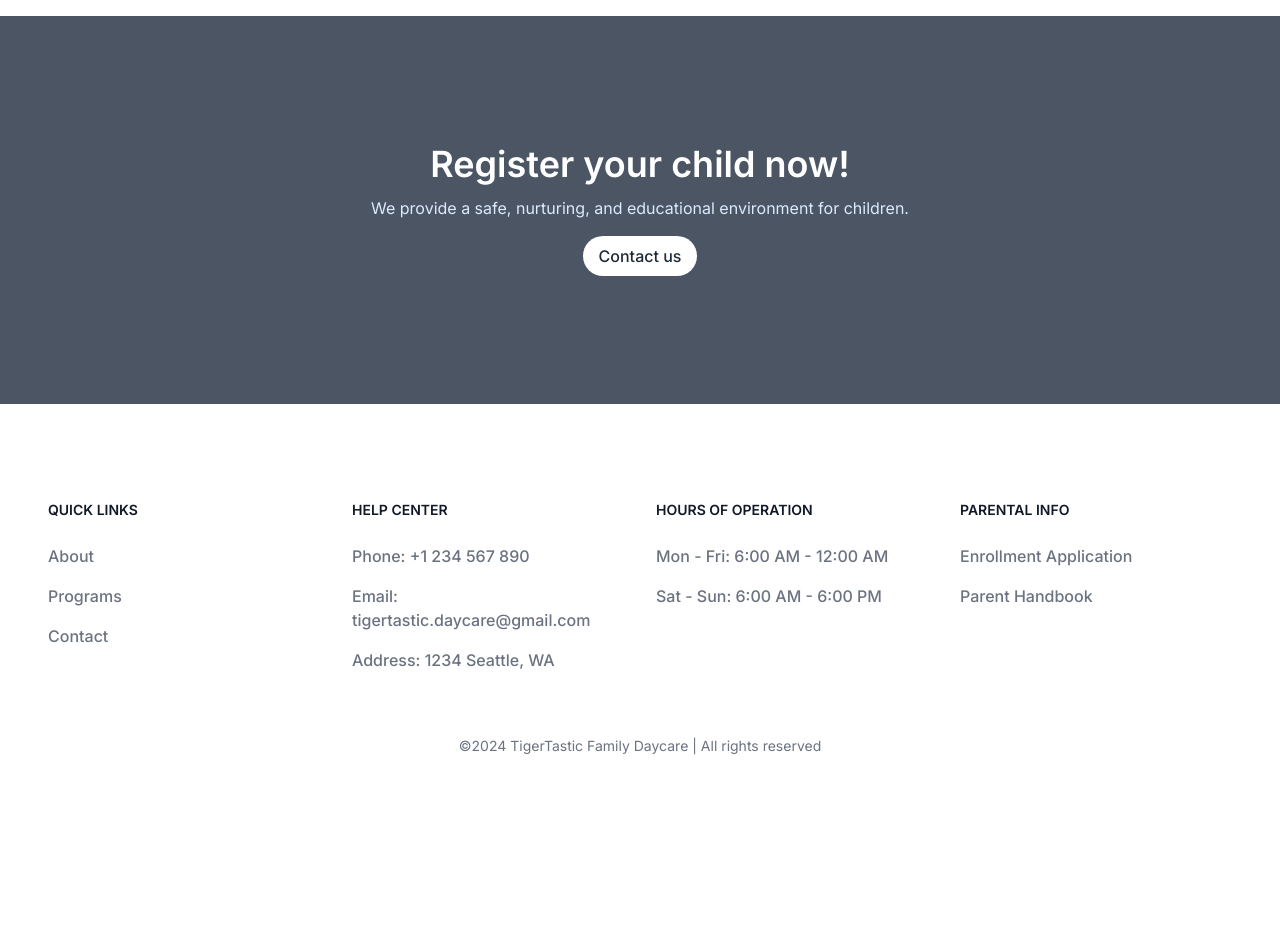
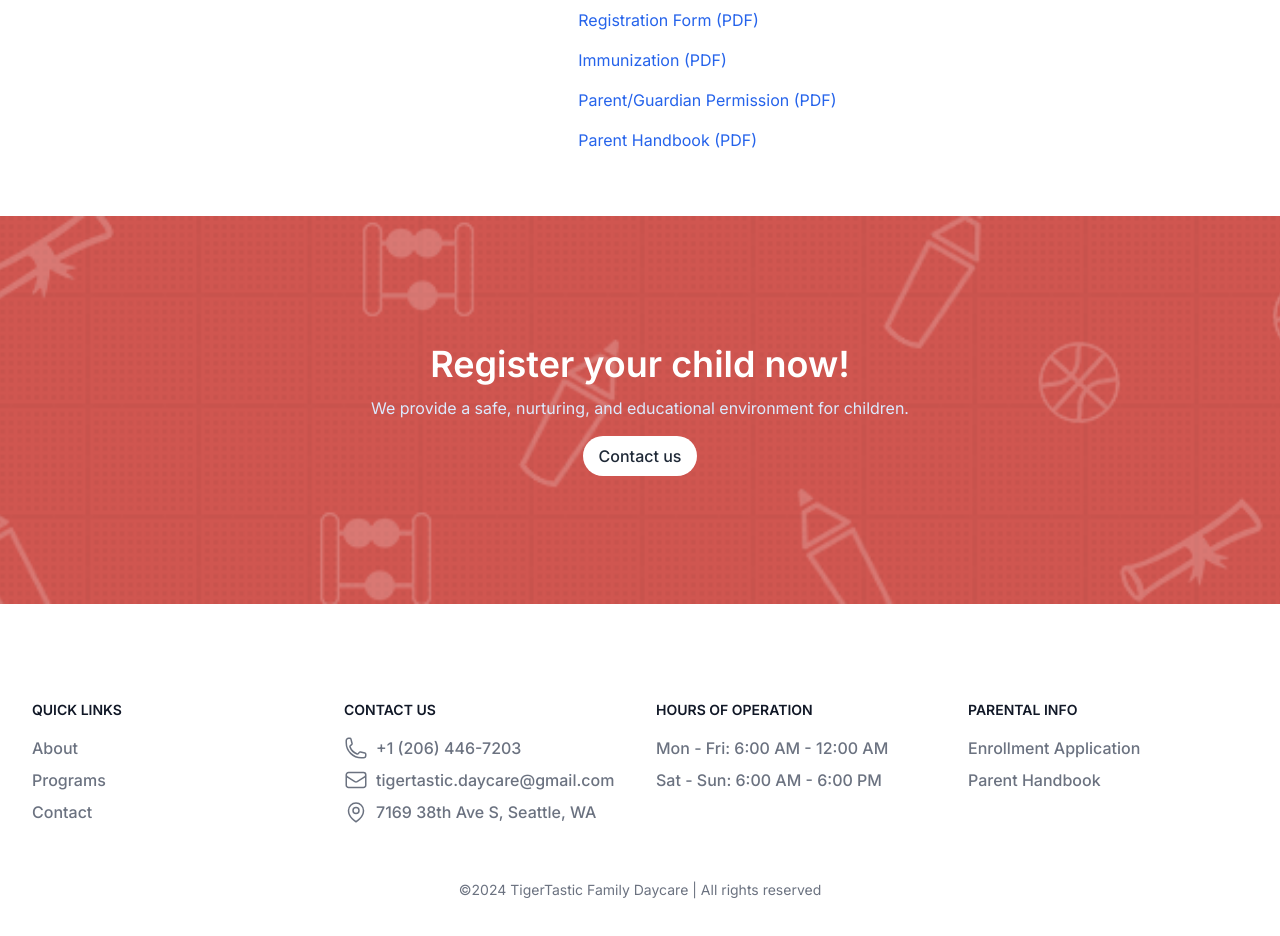
Before and after one commit to nabdi7/tigertastic, a Next.js app: page /about in a window 1280 px wide. Shown: the part 1180-2116 px from the top of the page. Before the commit the page ends 1952 px from the top, so only its background shows below. Built offline with nearby package versions, Linux system fonts and the light colour scheme.

Commit message:
updated pages

```diff
--- a/src/app/globals.css
+++ b/src/app/globals.css
@@ -25,4 +25,5 @@ body {
   .custom-screen {
     @apply max-w-screen-xl mx-auto px-4 md:px-8;
   }
+
 }
--- a/src/components/aboutPage/About.tsx
+++ b/src/components/aboutPage/About.tsx
@@ -4,13 +4,20 @@ import Image from "next/image";
 const About = () => {
   return (
     <>
-      <div className="py-8 text-center">
+      <div
+        className="py-8 text-center"
+        style={{
+          backgroundImage: `url('/cta.png')`,
+          backgroundSize: "cover",
+          backgroundPosition: "center",
+        }}
+      >
         <h2 className="text-3xl font-semibold text-gray-800 sm:text-3xl mb-10">
           About Us
           <div className="w-20 h-1 bg-blue-600 mx-auto mb-5 mt-2"></div>
         </h2>
       </div>
-      <section className="">
+      <section className="pt-10">
         <div className="max-w-screen-xl mx-auto px-4 text-gray-600 gap-x-12 items-start justify-between lg:flex md:px-8">
           <div className="sm:hidden lg:block lg:max-w-xl">
             <Image
@@ -21,7 +28,7 @@ const About = () => {
               height={500}
             />
           </div>
-          <div className="mt-6 gap-12 sm:mt-0 md:flex lg:block">
+          <div className="mt-6 gap-12 sm:mt-0 md:flex md:flex-col lg:block">
             <div className="max-w-2xl">
               <h3 className="text-gray-800 text-3xl font-semibold sm:text-4xl">
                 Welcome to Tigertastic, Where Learning is Fun!
@@ -74,18 +81,42 @@ const About = () => {
               {/* Application and Parent Handbook */}
               <div className="mt-8">
                 <h4 className="text-gray-800 text-2xl font-semibold mb-4">
-                  Application and Parent Handbook
+                  Our documents and forms
                 </h4>
                 <p className="max-w-xl">
                   For information on enrollment, our parent handbook, and
                   policies, please check below.
                 </p>
-                <div className="mt-6 space-x-3">
-                  <a href="tel:+12064467203" className="px-6 py-2.5 text-sm font-medium leading-5 text-center text-white capitalize bg-blue-600 rounded-lg hover:bg-blue-500 lg:mx-0 lg:w-auto focus:outline-none">
-                    Enrollment Application
+                <div className="flex flex-col">
+                  <a
+                    href="tel:+12064467203"
+                    className="mt-6 text-blue-600 hover:underline  "
+                  >
+                    Enrollment Application (PDF)
                   </a>
-                  <a href="tel:+12064467203" className="px-6 py-2.5 text-sm font-medium leading-5 text-center text-white capitalize bg-green-600 rounded-lg hover:bg-green-500 lg:mx-0 lg:w-auto focus:outline-none">
-                    Parent Handbook
+                  <a
+                    href="tel:+12064467203"
+                    className="mt-4 text-blue-600 hover:underline "
+                  >
+                    Registration Form (PDF)
+                  </a>
+                  <a
+                    href="tel:+12064467203"
+                    className="mt-4 text-blue-600 hover:underline "
+                  >
+                    Immunization (PDF)
+                  </a>
+                  <a
+                    href="tel:+12064467203"
+                    className="mt-4 text-blue-600 hover:underline "
+                  >
+                    Parent/Guardian Permission (PDF)
+                  </a>
+                  <a
+                    href="tel:+12064467203"
+                    className="mt-4 text-blue-600 hover:underline "
+                  >
+                    Parent Handbook (PDF)
                   </a>
                 </div>
               </div>
--- a/src/components/cta/Cta.tsx
+++ b/src/components/cta/Cta.tsx
@@ -2,14 +2,22 @@ import React from "react";
 
 const Cta = () => {
   return (
-    <section className="py-28 relative bg-gray-600 my-16 sm:py-32">
+    <section
+      className="py-28 relative  my-16 sm:py-32"
+      style={{
+        backgroundImage: `url('/cta.png')`,
+        backgroundSize: "cover",
+        backgroundPosition: "center",
+      }}
+    >
       <div className="custom-screen relative z-10 max-w-screen-xl mx-auto  md:text-center md:px-8">
         <div className="max-w-xl md:mx-auto">
           <p className="text-white text-3xl font-semibold sm:text-4xl">
-          Register your child now!
+            Register your child now!
           </p>
           <p className="text-blue-100 mt-3">
-            We provide a safe, nurturing, and educational environment for children.
+            We provide a safe, nurturing, and educational environment for
+            children.
           </p>
         </div>
         <div className="mt-4">
--- a/src/components/footer/Footer.tsx
+++ b/src/components/footer/Footer.tsx
@@ -2,91 +2,135 @@ import React from "react";
 import Link from "next/link";
 
 const Footer = () => {
+  const contactMethods = [
+    {
+      icon: (
+        <svg
+          xmlns="http://www.w3.org/2000/svg"
+          fill="none"
+          viewBox="0 0 24 24"
+          strokeWidth={1.5}
+          stroke="currentColor"
+          className="w-6 h-6"
+        >
+          <path
+            strokeLinecap="round"
+            strokeLinejoin="round"
+            d="M2.25 6.75c0 8.284 6.716 15 15 15h2.25a2.25 2.25 0 002.25-2.25v-1.372c0-.516-.351-.966-.852-1.091l-4.423-1.106c-.44-.11-.902.055-1.173.417l-.97 1.293c-.282.376-.769.542-1.21.38a12.035 12.035 0 01-7.143-7.143c-.162-.441.004-.928.38-1.21l1.293-.97c.363-.271.527-.734.417-1.173L6.963 3.102a1.125 1.125 0 00-1.091-.852H4.5A2.25 2.25 0 002.25 4.5v2.25z"
+          />
+        </svg>
+      ),
+      contact: "+1 (206) 446-7203",
+      link: "tel:+12064467203",
+    },
+    {
+      icon: (
+        <svg
+          xmlns="http://www.w3.org/2000/svg"
+          fill="none"
+          viewBox="0 0 24 24"
+          strokeWidth={1.5}
+          stroke="currentColor"
+          className="w-6 h-6"
+        >
+          <path
+            strokeLinecap="round"
+            strokeLinejoin="round"
+            d="M21.75 6.75v10.5a2.25 2.25 0 01-2.25 2.25h-15a2.25 2.25 0 01-2.25-2.25V6.75m19.5 0A2.25 2.25 0 0019.5 4.5h-15a2.25 2.25 0 00-2.25 2.25m19.5 0v.243a2.25 2.25 0 01-1.07 1.916l-7.5 4.615a2.25 2.25 0 01-2.36 0L3.32 8.91a2.25 2.25 0 01-1.07-1.916V6.75"
+          />
+        </svg>
+      ),
+      contact: "tigertastic.daycare@gmail.com",
+      link: "mailto:tigertastic.daycare@gmail.com",
+    },
+    {
+      icon: (
+        <svg
+          xmlns="http://www.w3.org/2000/svg"
+          fill="none"
+          viewBox="0 0 24 24"
+          strokeWidth={1.5}
+          stroke="currentColor"
+          className="w-6 h-6"
+        >
+          <path
+            strokeLinecap="round"
+            strokeLinejoin="round"
+            d="M15 10.5a3 3 0 11-6 0 3 3 0 016 0z"
+          />
+          <path
+            strokeLinecap="round"
+            strokeLinejoin="round"
+            d="M19.5 10.5c0 7.142-7.5 11.25-7.5 11.25S4.5 17.642 4.5 10.5a7.5 7.5 0 1115 0z"
+          />
+        </svg>
+      ),
+      contact: "7169 38th Ave S, Seattle, WA",
+      link: "mailto:tigertastic.daycare@gmail.com",
+    },
+  ];
+
   return (
-    <footer className="custom-screen">
-      <div className="mx-auto w-full max-w-screen-xl">
-        <div className="grid grid-cols-2 gap-8 px-4 py-6 lg:py-8 md:grid-cols-4">
-          {/* <div className="mb-6 text-sm font-semibold text-gray-900 ">
-            <Link href="/" className="flex-center cursor-pointer uppercase">
-              {" "}
-              Tigertastic{" "}
-            </Link>
-            <p className="text-gray-500 dark:text-gray-400 font-medium mb-4">
-              Lorem ipsum dolor sit amet consectetur consequatur{" "}
-            </p>
-          </div> */}
-          <div>
-            <h2 className="mb-6 text-sm font-semibold text-gray-900 uppercase">
+    <footer className="custom-screen pb-10">
+      <div className="mx-auto w-full max-w-screen-xl ">
+        <div className="grid grid-cols-1 gap-8  py-6 lg:py-8 lg:grid-cols-4 md:grid-cols-2">
+          <div className="space-y-4">
+            <h2 className="text-sm font-semibold text-gray-900 uppercase">
               Quick Links
             </h2>
-            <ul className="text-gray-500 dark:text-gray-400 font-medium">
-              <li className="mb-4">
-                <a href="#" className=" hover:underline">
+            <ul className="text-gray-500 dark:text-gray-400 font-medium space-y-2">
+              <li>
+                <a href="about" className="hover:underline">
                   About
                 </a>
               </li>
-              <li className="mb-4">
-                <a href="#" className="hover:underline">
+              <li>
+                <a href="programs" className="hover:underline">
                   Programs
                 </a>
               </li>
-              <li className="mb-4">
-                <a href="#" className="hover:underline">
+              <li>
+                <a href="contact" className="hover:underline">
                   Contact
                 </a>
               </li>
             </ul>
           </div>
-          <div>
-            <h2 className="mb-6 text-sm font-semibold text-gray-900 uppercase ">
-              Help center
+          <div className="space-y-4">
+            <h2 className="text-sm font-semibold text-gray-900 uppercase">
+              Contact us
             </h2>
-            <ul className="text-gray-500 dark:text-gray-400 font-medium">
-              <li className="mb-4">
-                <a href="#" className="hover:underline">
-                  Phone: +1 234 567 890
-                </a>
-              </li>
-              <li className="mb-4">
-                <a href="#" className="hover:underline">
-                  Email: tigertastic.daycare@gmail.com
-                </a>
-              </li>
-              <li className="mb-4">
-                <a href="#" className="hover:underline">
-                  Address: 1234 Seattle, WA
-                </a>
-              </li>
+            <ul className="text-gray-500 dark:text-gray-400 font-medium space-y-2">
+              {contactMethods.map((method, index) => (
+                <li key={index} className="flex items-center space-x-2">
+                  {method.icon}
+                  <a href={method.link} className="hover:underline">
+                    {method.contact}
+                  </a>
+                </li>
+              ))}
             </ul>
           </div>
-          <div>
-            <h2 className="mb-6 text-sm font-semibold text-gray-900 uppercase ">
+          <div className="space-y-4">
+            <h2 className="text-sm font-semibold text-gray-900 uppercase">
               Hours of operation
             </h2>
-            <ul className="text-gray-500 dark:text-gray-400 font-medium">
-              <li className="mb-4">
-                <a href="#" className="hover:underline">
-                  Mon - Fri: 6:00 AM - 12:00 AM
-                </a>
-              </li>
-              <li className="mb-4">
-                <a href="#" className="hover:underline">
-                  Sat - Sun: 6:00 AM - 6:00 PM
-                </a>
-              </li>
+            <ul className="text-gray-500 dark:text-gray-400 font-medium space-y-2">
+              <li>Mon - Fri: 6:00 AM - 12:00 AM</li>
+              <li>Sat - Sun: 6:00 AM - 6:00 PM</li>
             </ul>
           </div>
-          <div>
-            <h2 className="mb-6 text-sm font-semibold text-gray-900 uppercase ">
+          <div className="space-y-4">
+            <h2 className="text-sm font-semibold text-gray-900 uppercase">
               Parental info
             </h2>
-            <ul className="text-gray-500 dark:text-gray-400 font-medium">
-              <li className="mb-4">
+            <ul className="text-gray-500 dark:text-gray-400 font-medium space-y-2">
+              <li>
                 <a href="#" className="hover:underline">
                   Enrollment Application
                 </a>
               </li>
-              <li className="mb-4">
+              <li>
                 <a href="#" className="hover:underline">
                   Parent Handbook
                 </a>
@@ -95,10 +139,12 @@ const Footer = () => {
           </div>
         </div>
       </div>
-      <p className="text-center text-gray-500 text-sm py-4">
-        &copy;{new Date().getFullYear()} TigerTastic Family Daycare | All rights
-        reserved
-      </p>
+      <div>
+        <p className="text-center text-gray-500 text-sm py-6">
+          &copy;{new Date().getFullYear()} TigerTastic Family Daycare | All
+          rights reserved
+        </p>
+      </div>
     </footer>
   );
 };
--- a/src/components/hero/Hero.tsx
+++ b/src/components/hero/Hero.tsx
@@ -4,7 +4,7 @@ import Link from "next/link";
 
 const Hero = () => {
   return (
-    <section className="py-3">
+    <section className="py-3" > {/* bg-[#e57368] or E6E6FA */}
       <div className="container custom-screen flex flex-col px-6 py-4 mx-auto space-y-6 lg:space-x-6 lg:h-[32rem] lg:py-16 lg:flex-row lg:items-center">
         <div className="flex flex-col items-center w-full lg:flex-row lg:w-1/2">
           <div className="">
--- a/src/components/navbar/Navbar.tsx
+++ b/src/components/navbar/Navbar.tsx
@@ -15,7 +15,7 @@ const Navbar = () => {
         <ul className="hidden lg:flex space-x-6 text-gray-600">
             <Link href='/' className='flex-center cursor-pointer transition-all hover:font-bold'> Home </Link>
             <Link href='/about' className='flex-center cursor-pointer transition-all hover:font-bold'> About </Link>
-            <Link href='/programs' className='flex-center cursor-pointer transition-all hover:font-bold'> Services </Link>
+            <Link href='/programs' className='flex-center cursor-pointer transition-all hover:font-bold'> Programs </Link>
             <Link href='/contact' className='flex-center cursor-pointer transition-all hover:font-bold'> Contact </Link>
         </ul>
         <div className='hidden lg:flex items-center gap-8 '>
--- a/src/components/stats/Stats.tsx
+++ b/src/components/stats/Stats.tsx
@@ -7,7 +7,7 @@ const Stats = () => {
       title: "Successful kids",
     },
     {
-      data: "6+",
+      data: "7+",
       title: "Years of providing quality care",
     },
     {
```
Also changed, not shown: src/components/contact/Contact.tsx (+9 -2 lines), src/components/programs/Programs.tsx (+42 -7 lines), public/cta.png (added).
